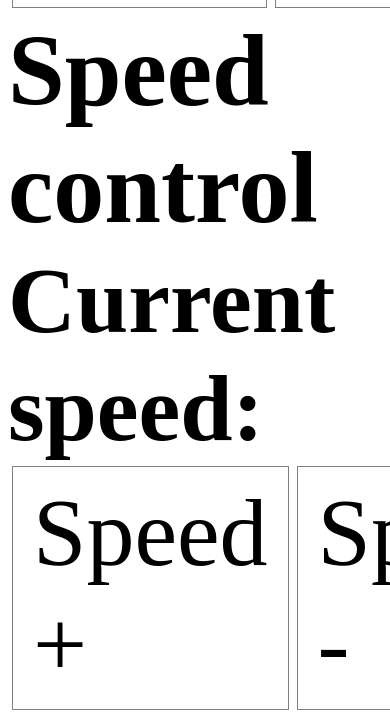
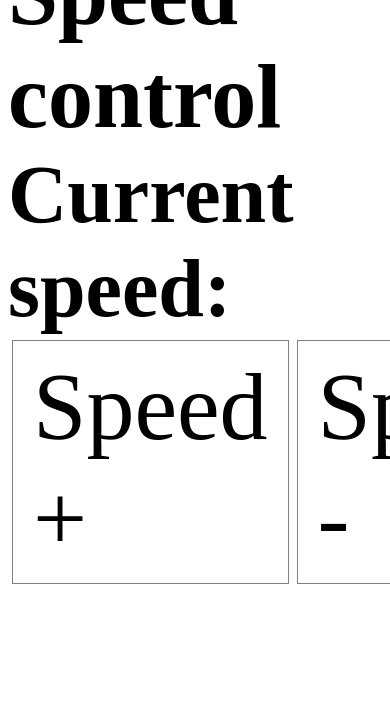
Before and after one commit to AirmanEpic/PlatformControl2, a plain HTML site: page index.html in a window 390 px wide. Shown: the part 863-1585 px from the top of the page. After the commit the page ends 1459 px from the top, so only its background shows below. Drawn offline with Linux system fonts and the light colour scheme; some packages are replaced by stand-ins of ours.

Commit message:
Troubleshooting 2.1

```diff
--- a/app.js
+++ b/app.js
@@ -27,6 +27,7 @@ function devicelist(devices){
 }
 
 function ondata(str){
+	alert("str: "+str)
 	data = JSON.parse(str)
 	$('.databar').text("Current speed: "+data.freq+"& mode: "+data.mode)
 }
--- a/main.css
+++ b/main.css
@@ -3,10 +3,10 @@ p,h1,h2,h3,h4,h5{
 }
 
 h3{
-	font-size:102px;
+	font-size:90px;
 }
 h4{
-	font-size:94px;
+	font-size:82px;
 }
 
 .button{
```
